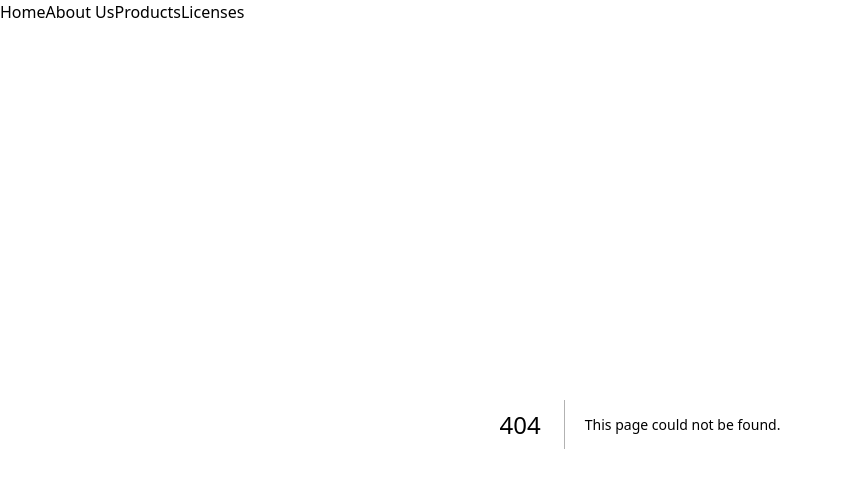
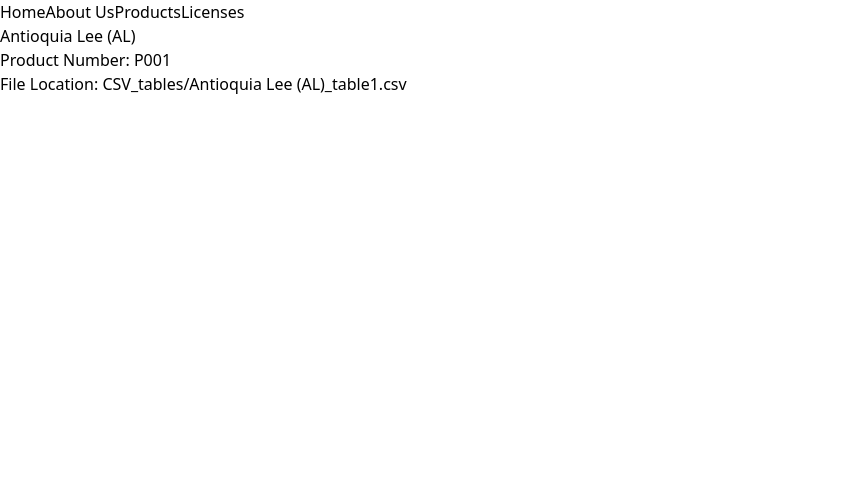
Before and after one commit to juliosantamariafgcu/True-Growers-Website, a Next.js app in the folder true-growers/: page /products/P001 in a window 1280 px wide. Before the commit this address had no page. Shown: the top 488 px of the page, without its empty margins (0-843 px from the left). Built offline with nearby package versions, Linux system fonts and the light colour scheme.

Commit message:
Add product detail page and update products list with links

```diff
--- /dev/null
+++ b/true-growers/src/app/products/[product_id]/page.tsx
@@ -0,0 +1,30 @@
+import productData from "../../product_data.json";
+
+type Product = {
+  product_number: string;
+  title: string;
+  file_location: string;
+};
+
+export default function ProductPage({
+  params,
+}: {
+  params: { product_id: string };
+}) {
+  const products: Product[] = productData.products ?? [];
+  const currentProduct = products.find(
+    (p) => p.product_number === params.product_id
+  );
+
+  if (!currentProduct) {
+    return <h1>Product not found</h1>;
+  }
+
+  return (
+    <div>
+      <h1>{currentProduct.title}</h1>
+      <p>Product Number: {currentProduct.product_number}</p>
+      <p>File Location: {currentProduct.file_location}</p>
+    </div>
+  );
+}
--- a/true-growers/src/app/products/page.tsx
+++ b/true-growers/src/app/products/page.tsx
@@ -1,3 +1,4 @@
+import Link from "next/link";
 import productData from "../product_data.json";
 
 type Product = {
@@ -14,7 +15,9 @@ export default function ProductsPage() {
       <h1>Products</h1>
       {products.map((product) => (
         <div key={product.product_number}>
-          {product.product_number} - {product.title} - {product.file_location}
+          <Link href={`/products/${product.product_number}`}>
+            {product.product_number} - {product.title}
+          </Link>
         </div>
       ))}
     </div>
```
